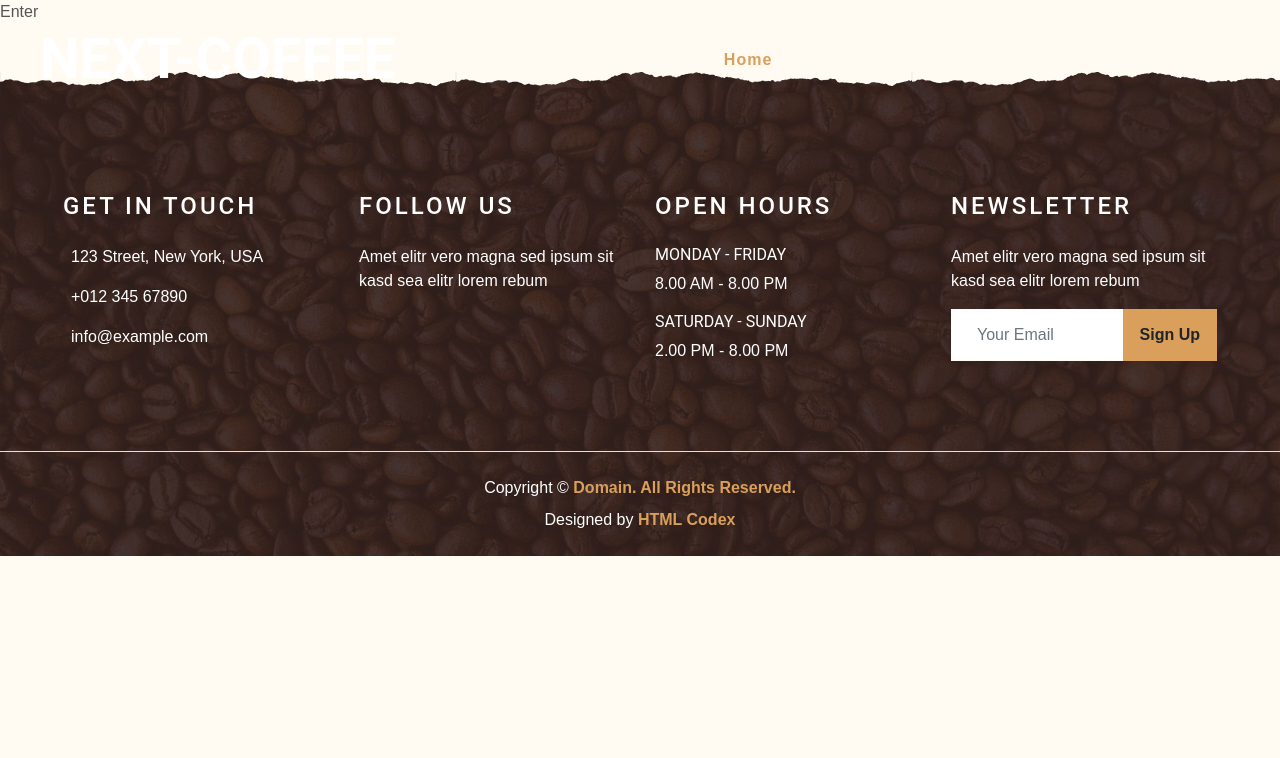
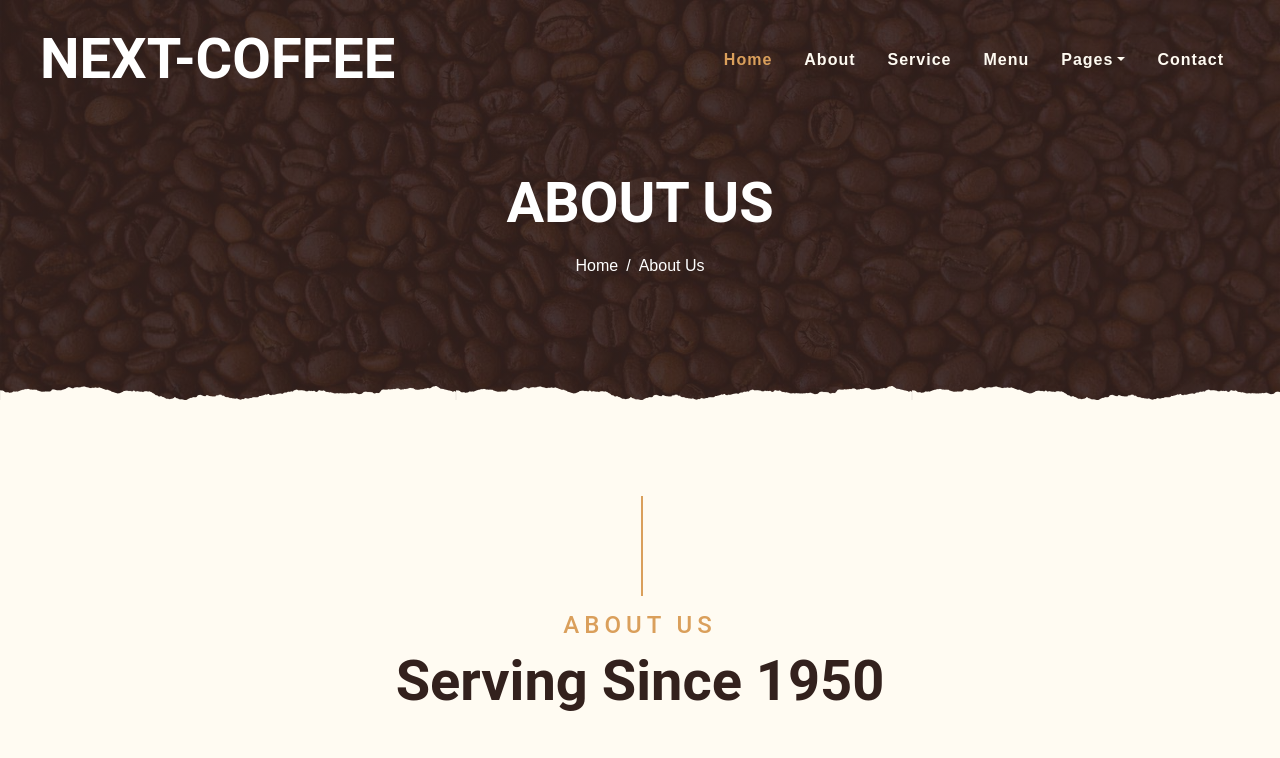
Before and after one commit to Hooseinsalari/next-coffee, a Next.js app: page /about in a window 1280 px wide. Shown: the top 758 px of the page. Built offline with nearby package versions, Linux system fonts and the light colour scheme.

Commit message:
feat(AboutPage): implement about page

```diff
--- a/pages/about/index.js
+++ b/pages/about/index.js
@@ -1,9 +1,13 @@
-function About() {
+import About from "@/components/modules/About/About";
+import PageHeader from "@/components/modules/PageHeader/PageHeader";
+
+function AboutPage() {
     return (
-        <div>
-            Enter
-        </div>
+        <>
+            <PageHeader title="About Us" />
+            <About />
+        </>
     );
 }
 
-export default About;
+export default AboutPage;
```
